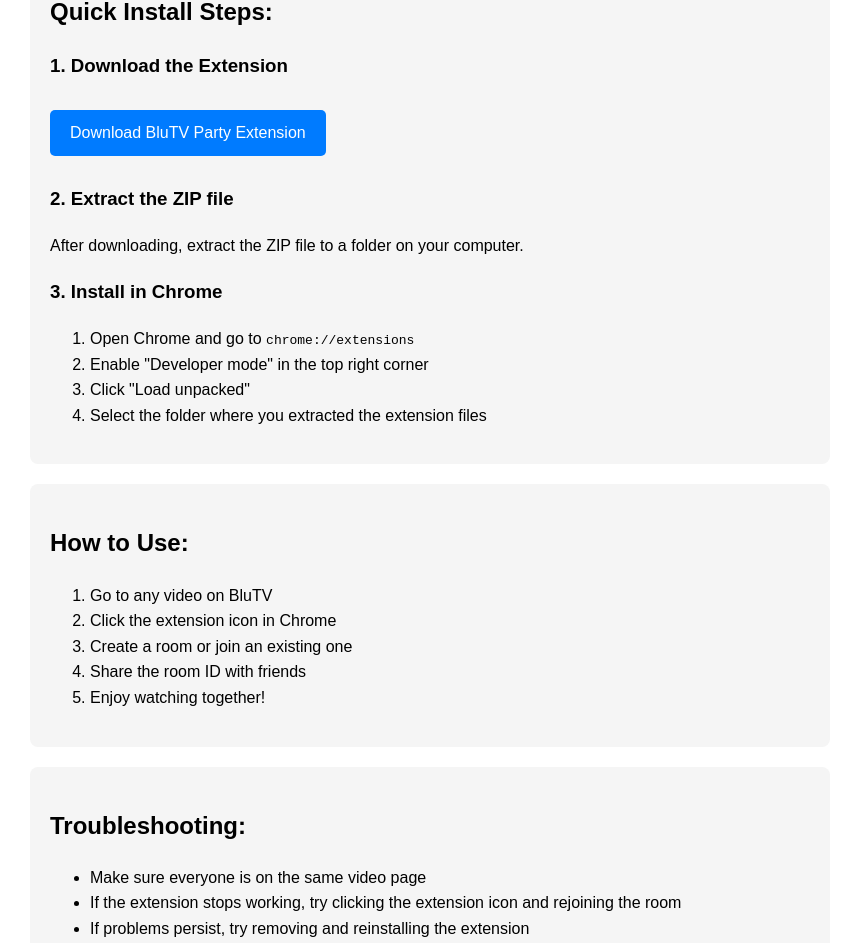
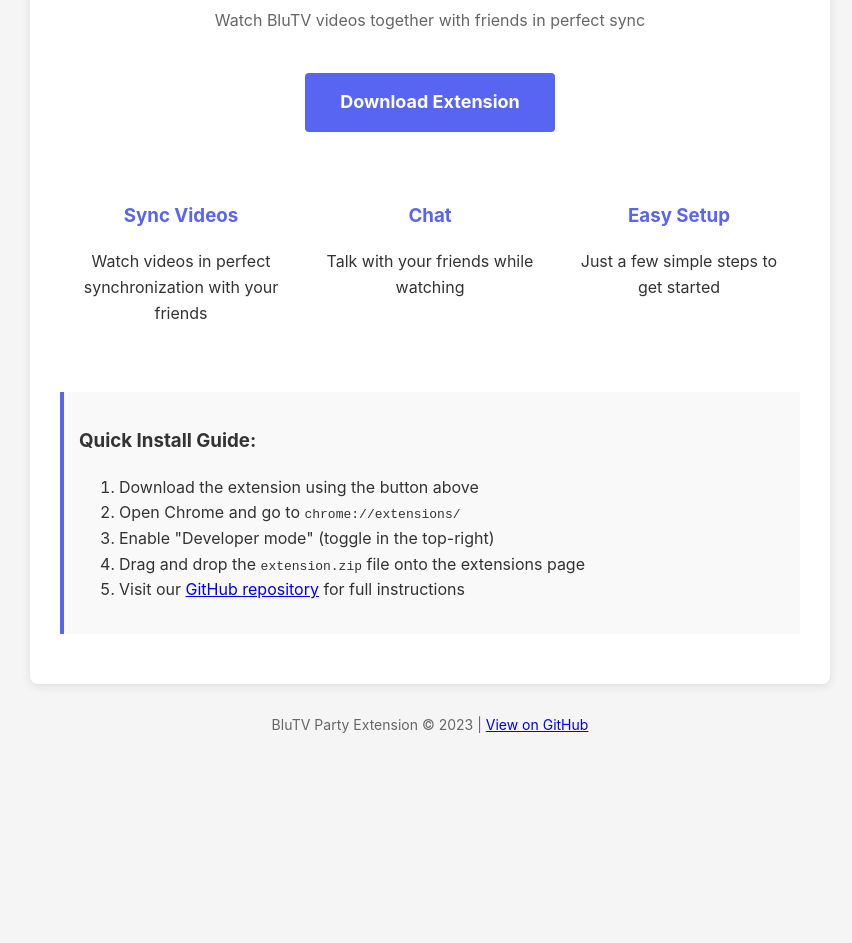
Before and after one commit to ardaakay0/blutv-party, a browser extension: page docs/index.html in a window 1280 px wide. Shown: the part 161-1104 px from the top of the page, without its empty margins (210-1062 px from the left). After the commit the page ends 931 px from the top, so only its background shows below. Drawn offline with Linux system fonts and the light colour scheme.

Commit message:
download link

```diff
--- a/docs/index.html
+++ b/docs/index.html
@@ -1,88 +1,122 @@
 <!DOCTYPE html>
-<html>
+<html lang="en">
 <head>
-    <title>Install BluTV Party Extension</title>
+    <meta charset="UTF-8">
+    <meta name="viewport" content="width=device-width, initial-scale=1.0">
+    <title>BluTV Party Extension</title>
     <style>
         body {
-            font-family: Arial, sans-serif;
+            font-family: -apple-system, BlinkMacSystemFont, 'Segoe UI', Roboto, Oxygen, Ubuntu, Cantarell, 'Open Sans', 'Helvetica Neue', sans-serif;
+            line-height: 1.6;
+            color: #333;
             max-width: 800px;
             margin: 0 auto;
             padding: 20px;
-            line-height: 1.6;
+            background-color: #f5f5f5;
         }
         .container {
-            background: #f5f5f5;
+            background-color: white;
             border-radius: 8px;
-            padding: 20px;
+            box-shadow: 0 2px 10px rgba(0, 0, 0, 0.1);
+            padding: 30px;
+            margin-top: 30px;
+        }
+        h1 {
+            color: #5865F2;
+            text-align: center;
+            margin-bottom: 10px;
+        }
+        .subtitle {
+            text-align: center;
+            color: #666;
+            margin-bottom: 30px;
+        }
+        .download-button {
+            display: block;
+            background-color: #5865F2;
+            color: white;
+            text-align: center;
+            padding: 15px 25px;
+            border-radius: 4px;
+            text-decoration: none;
+            font-weight: bold;
+            font-size: 18px;
+            margin: 40px auto;
+            width: 200px;
+            transition: background-color 0.2s;
+        }
+        .download-button:hover {
+            background-color: #4752c4;
+        }
+        .features {
+            display: flex;
+            justify-content: space-between;
+            flex-wrap: wrap;
+            margin: 40px 0;
+        }
+        .feature {
+            flex-basis: 30%;
+            text-align: center;
+            padding: 10px;
+        }
+        .feature h3 {
+            color: #5865F2;
+        }
+        .instructions {
+            background-color: #f9f9f9;
+            border-left: 4px solid #5865F2;
+            padding: 15px;
             margin: 20px 0;
         }
-        .step {
-            margin-bottom: 15px;
+        footer {
+            text-align: center;
+            margin-top: 30px;
+            color: #666;
+            font-size: 14px;
         }
-        .download-btn {
-            display: inline-block;
-            background: #007bff;
-            color: white;
-            padding: 10px 20px;
-            text-decoration: none;
-            border-radius: 5px;
-            margin: 10px 0;
-        }
-        .download-btn:hover {
-            background: #0056b3;
-        }
-        img {
-            max-width: 100%;
-            border: 1px solid #ddd;
-            border-radius: 4px;
-            margin: 10px 0;
+        @media (max-width: 600px) {
+            .feature {
+                flex-basis: 100%;
+            }
         }
     </style>
 </head>
 <body>
-    <h1>BluTV Party Extension Installation Guide</h1>
+    <div class="container">
+        <h1>BluTV Party Extension</h1>
+        <p class="subtitle">Watch BluTV videos together with friends in perfect sync</p>
 
-    <div class="container">
-        <h2>Quick Install Steps:</h2>
-        <div class="step">
-            <h3>1. Download the Extension</h3>
-            <a href="blutv-party.zip" class="download-btn" download>Download BluTV Party Extension</a>
+        <a href="extension.zip" class="download-button">Download Extension</a>
+
+        <div class="features">
+            <div class="feature">
+                <h3>Sync Videos</h3>
+                <p>Watch videos in perfect synchronization with your friends</p>
+            </div>
+            <div class="feature">
+                <h3>Chat</h3>
+                <p>Talk with your friends while watching</p>
+            </div>
+            <div class="feature">
+                <h3>Easy Setup</h3>
+                <p>Just a few simple steps to get started</p>
+            </div>
         </div>
 
-        <div class="step">
-            <h3>2. Extract the ZIP file</h3>
-            <p>After downloading, extract the ZIP file to a folder on your computer.</p>
-        </div>
-
-        <div class="step">
-            <h3>3. Install in Chrome</h3>
+        <div class="instructions">
+            <h3>Quick Install Guide:</h3>
             <ol>
-                <li>Open Chrome and go to <code>chrome://extensions</code></li>
-                <li>Enable "Developer mode" in the top right corner</li>
-                <li>Click "Load unpacked"</li>
-                <li>Select the folder where you extracted the extension files</li>
+                <li>Download the extension using the button above</li>
+                <li>Open Chrome and go to <code>chrome://extensions/</code></li>
+                <li>Enable "Developer mode" (toggle in the top-right)</li>
+                <li>Drag and drop the <code>extension.zip</code> file onto the extensions page</li>
+                <li>Visit our <a href="https://github.com/username/blutv-party">GitHub repository</a> for full instructions</li>
             </ol>
         </div>
     </div>
 
-    <div class="container">
-        <h2>How to Use:</h2>
-        <ol>
-            <li>Go to any video on BluTV</li>
-            <li>Click the extension icon in Chrome</li>
-            <li>Create a room or join an existing one</li>
-            <li>Share the room ID with friends</li>
-            <li>Enjoy watching together!</li>
-        </ol>
-    </div>
-
-    <div class="container">
-        <h2>Troubleshooting:</h2>
-        <ul>
-            <li>Make sure everyone is on the same video page</li>
-            <li>If the extension stops working, try clicking the extension icon and rejoining the room</li>
-            <li>If problems persist, try removing and reinstalling the extension</li>
-        </ul>
-    </div>
+    <footer>
+        <p>BluTV Party Extension © 2023 | <a href="https://github.com/username/blutv-party">View on GitHub</a></p>
+    </footer>
 </body>
 </html>
```
Also changed, not shown: README.md, docs/README.md (added).
